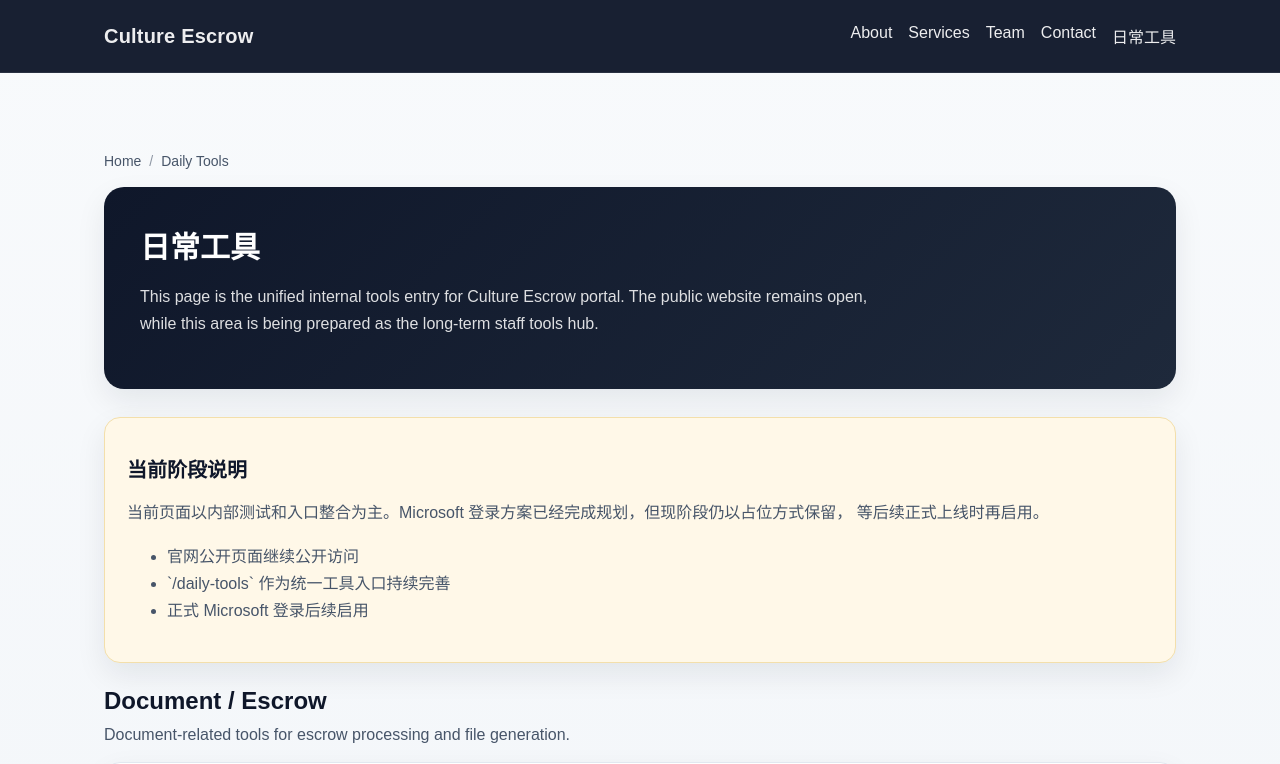
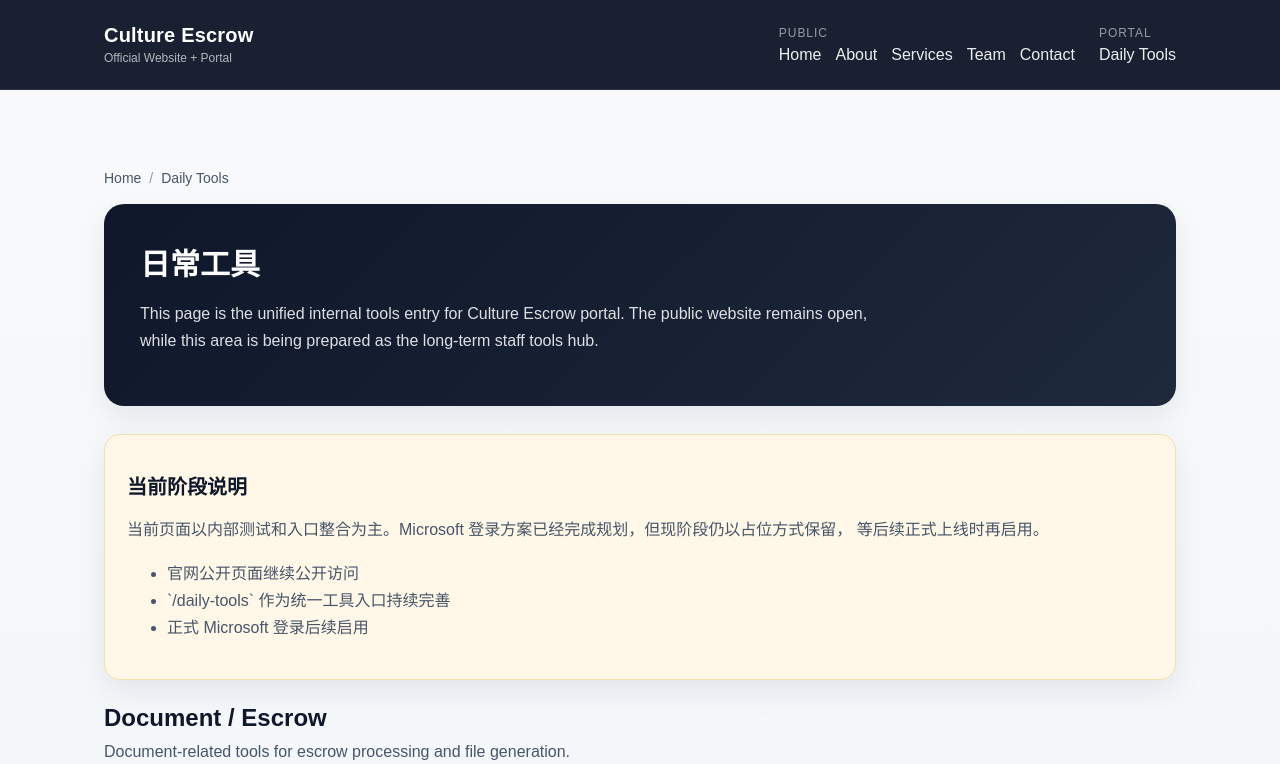
Before and after one commit to yudonghu/culture-escrow-site, a Next.js app: page /daily-tools in a window 1280 px wide. Shown: the top 764 px of the page. Built offline with nearby package versions, Linux system fonts and the light colour scheme.

Commit message:
feat: PR20 enhance header nav structure for portal layout

```diff
--- a/app/globals.css
+++ b/app/globals.css
@@ -28,29 +28,57 @@ body {
   top: 0;
   z-index: 10;
 }
-.nav {
+.nav-shell {
   display: flex;
   align-items: center;
   justify-content: space-between;
-  gap: 16px;
-  min-height: 72px;
-}
-.nav nav {
-  display: flex;
-  gap: 16px;
+  gap: 24px;
+  min-height: 88px;
   flex-wrap: wrap;
 }
-.nav a {
+.brand-block {
+  display: flex;
+  flex-direction: column;
+  gap: 4px;
+}
+.brand {
+  font-weight: 700;
+  font-size: 20px;
+  letter-spacing: 0.2px;
+  color: white;
+  text-decoration: none;
+}
+.brand-subtitle {
+  font-size: 12px;
+  color: rgba(255,255,255,0.68);
+}
+.nav-groups {
+  display: flex;
+  gap: 24px;
+  flex-wrap: wrap;
+}
+.nav-group {
+  display: flex;
+  flex-direction: column;
+  gap: 6px;
+}
+.nav-group-label {
+  font-size: 12px;
+  text-transform: uppercase;
+  letter-spacing: 0.08em;
+  color: rgba(255,255,255,0.55);
+}
+.nav-links {
+  display: flex;
+  gap: 14px;
+  flex-wrap: wrap;
+}
+.nav-links a {
   color: white;
   text-decoration: none;
   opacity: 0.92;
 }
-.nav a:hover { opacity: 1; }
-.brand {
-  font-weight: 700;
-  font-size: 20px;
-  letter-spacing: 0.2px;
-}
+.nav-links a:hover { opacity: 1; }
 .hero {
   padding: 56px 0 40px;
 }
--- a/app/layout.tsx
+++ b/app/layout.tsx
@@ -7,20 +7,48 @@ export const metadata = {
   description: 'Culture Escrow official site and daily tools portal',
 }
 
+const publicNav = [
+  { href: '/', label: 'Home' },
+  { href: '/about', label: 'About' },
+  { href: '/services', label: 'Services' },
+  { href: '/team', label: 'Team' },
+  { href: '/contact', label: 'Contact' },
+]
+
+const portalNav = [
+  { href: '/daily-tools', label: 'Daily Tools' },
+]
+
 export default function RootLayout({ children }: { children: ReactNode }) {
   return (
     <html lang="en">
       <body>
         <header className="site-header">
-          <div className="container nav">
-            <Link href="/" className="brand">Culture Escrow</Link>
-            <nav>
-              <Link href="/about">About</Link>
-              <Link href="/services">Services</Link>
-              <Link href="/team">Team</Link>
-              <Link href="/contact">Contact</Link>
-              <Link href="/daily-tools">日常工具</Link>
-            </nav>
+          <div className="container nav-shell">
+            <div className="brand-block">
+              <Link href="/" className="brand">Culture Escrow</Link>
+              <span className="brand-subtitle">Official Website + Portal</span>
+            </div>
+
+            <div className="nav-groups">
+              <div className="nav-group">
+                <span className="nav-group-label">Public</span>
+                <nav className="nav-links">
+                  {publicNav.map((item) => (
+                    <Link key={item.href} href={item.href}>{item.label}</Link>
+                  ))}
+                </nav>
+              </div>
+
+              <div className="nav-group">
+                <span className="nav-group-label">Portal</span>
+                <nav className="nav-links">
+                  {portalNav.map((item) => (
+                    <Link key={item.href} href={item.href}>{item.label}</Link>
+                  ))}
+                </nav>
+              </div>
+            </div>
           </div>
         </header>
         <main className="container">{children}</main>
```
Also changed, not shown: 1 other file (tests, documents, lock files or other folders).
